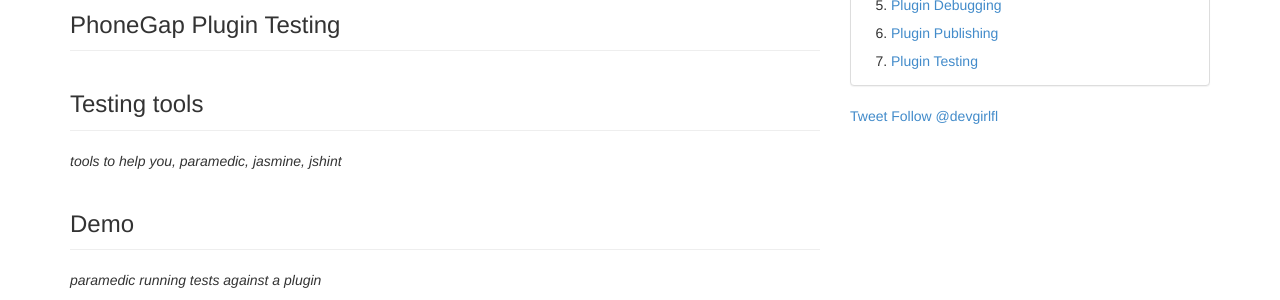
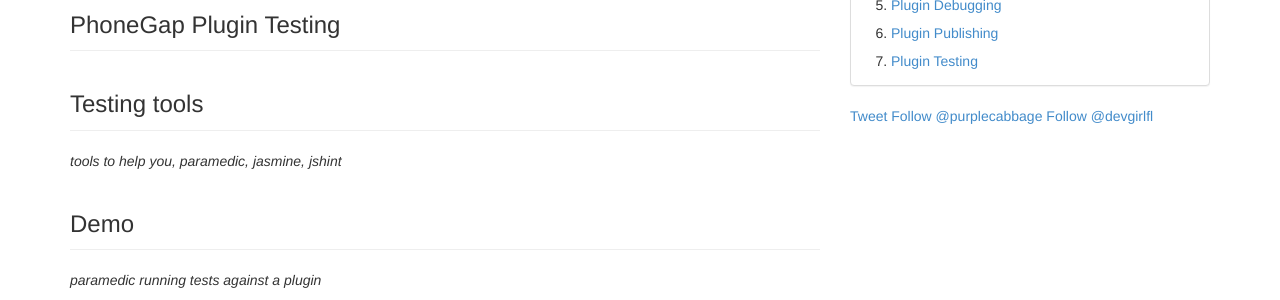
Before and after one commit to phonegap/workshop-plugins, a Jekyll site: the page built from lesson7.md, in a window 1280 px wide. Shown: the part 271-571 px from the top of the page. Built offline with Jekyll 4.4.1, drawn with Linux system fonts in a browser that asks for light colours; comment, search, counter and statistics services are not loaded.

Commit message:
Added Jesse's twitter

```diff
--- a/_layouts/module.html
+++ b/_layouts/module.html
@@ -33,6 +33,10 @@
    data-text="PhoneGap Plugins Lab #Cordova #PhoneGap">Tweet</a>
 <script>!function(d,s,id){var js,fjs=d.getElementsByTagName(s)[0],p=/^http:/.test(d.location)?'http':'https';if(!d.getElementById(id)){js=d.createElement(s);js.id=id;js.src=p+'://platform.twitter.com/widgets.js';fjs.parentNode.insertBefore(js,fjs);}}(document, 'script', 'twitter-wjs');</script>
 
+<a href="https://twitter.com/purplecabbage" class="twitter-follow-button" data-show-count="true"
+   data-size="large" data-lang="en">Follow
+    @purplecabbage</a>
+
 <a href="https://twitter.com/devgirlfl" class="twitter-follow-button" data-show-count="true"
    data-size="large" data-lang="en">Follow
     @devgirlfl</a>
```
